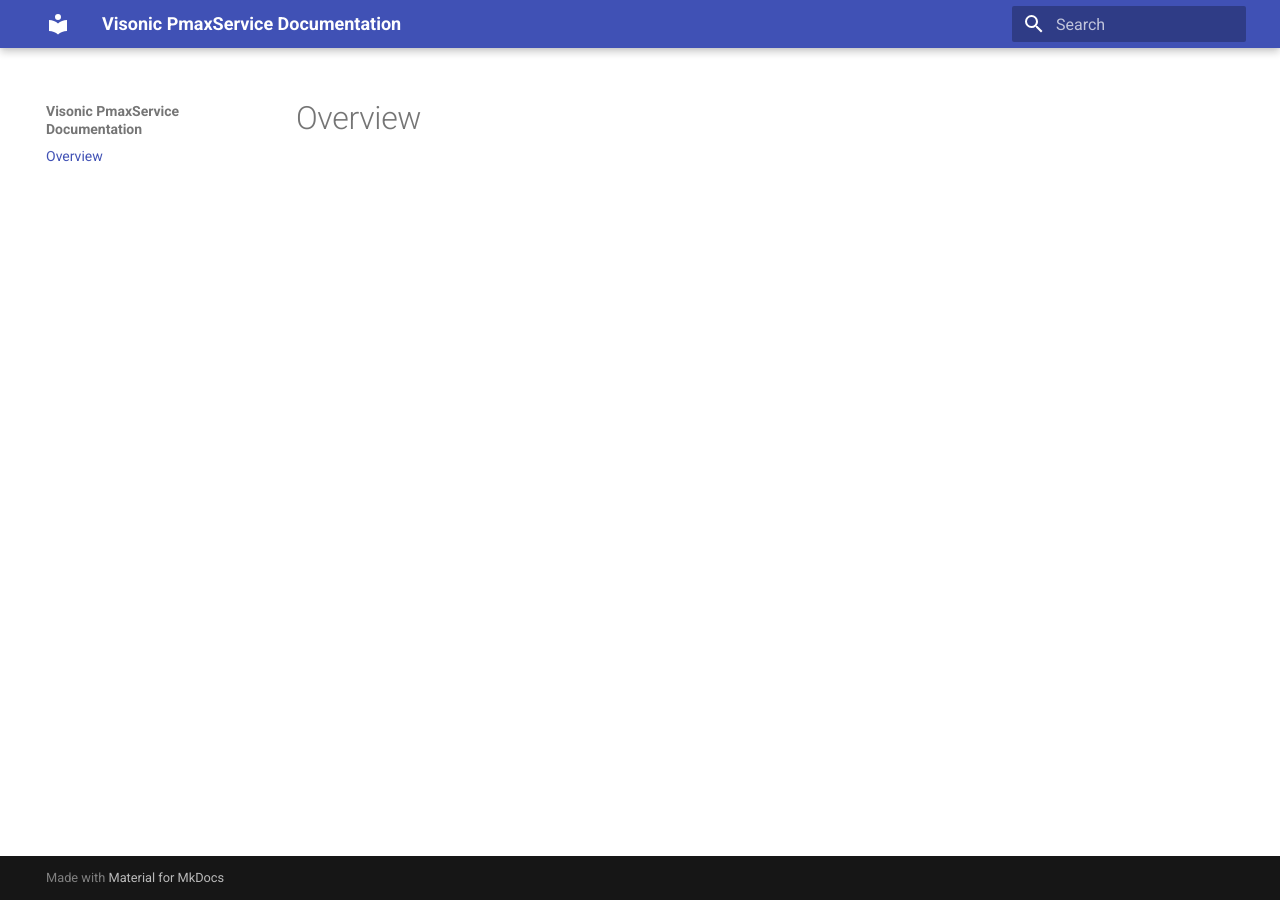
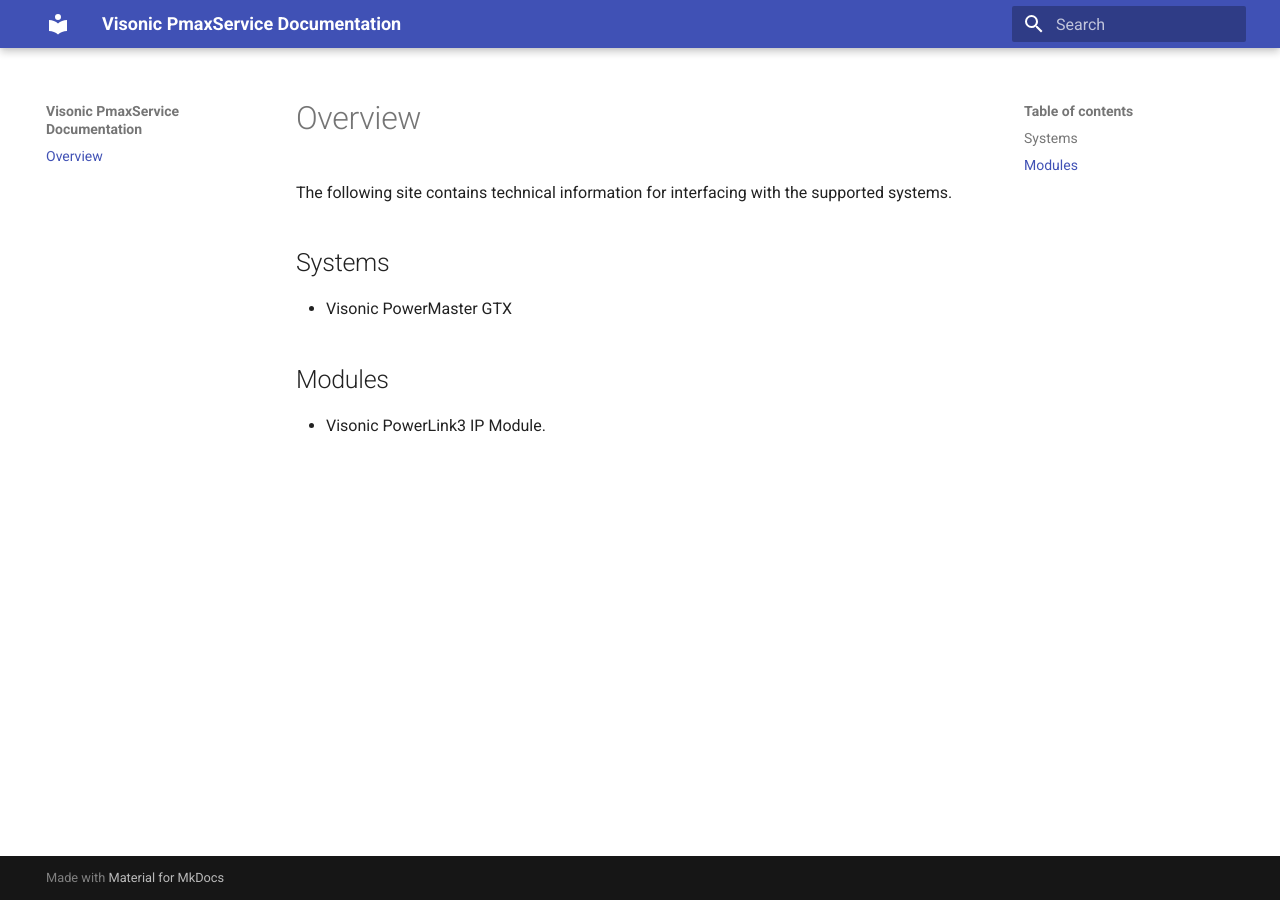
Before and after one commit to rexchoppers/visonic-pmaxservice-docs, an MkDocs documentation site: the page built from docs/index.md, in a window 1280 px wide. Built offline with MkDocs 1.6.1 and Material for MkDocs 9.7.7, drawn with Linux system fonts in a browser that asks for light colours.

Commit message:
UPDATED Overview

```diff
--- a/docs/index.md
+++ b/docs/index.md
@@ -1 +1,8 @@
 # Overview
+The following site contains technical information for interfacing with the supported systems.
+
+## Systems
+- Visonic PowerMaster GTX
+
+## Modules
+- Visonic PowerLink3 IP Module.
```
